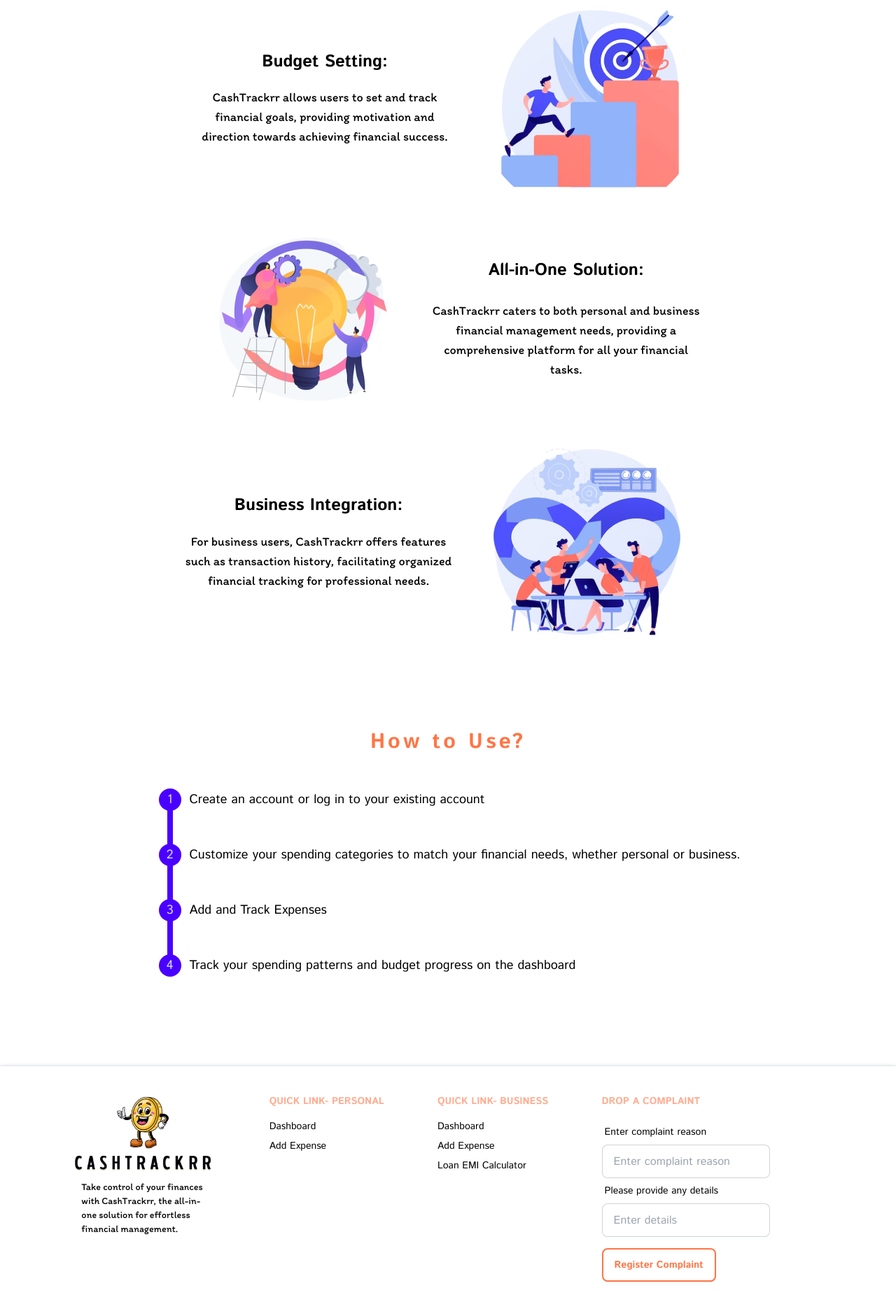
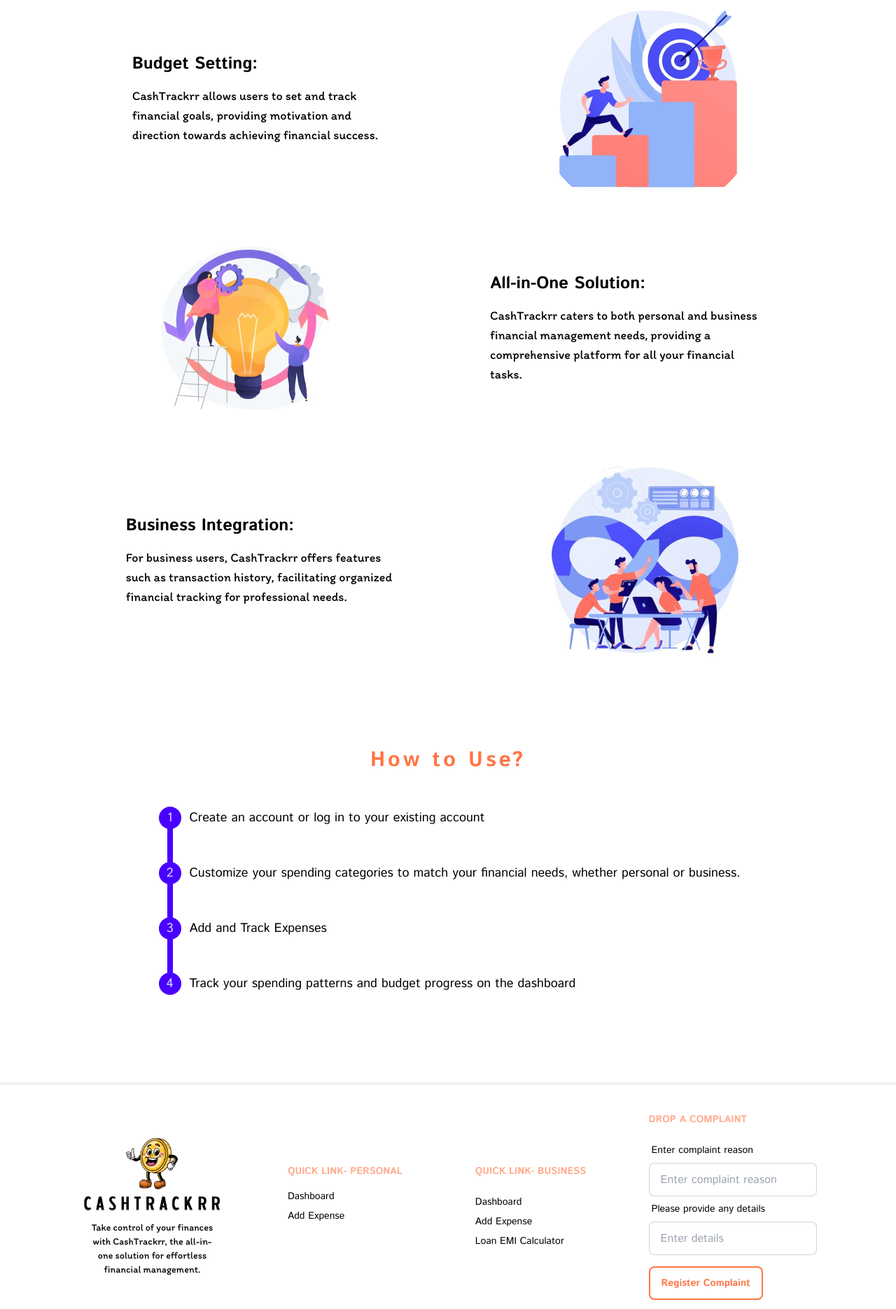
Before and after one commit to kalviumcommunity/S54_Rajashree_Capstone_Expense_Tracker, a React (Vite) app in the folder Client/App/: page / in a window 1280 px wide. Shown: the part 820-2691 px from the top of the page at 70% size. Built offline with nearby package versions, Linux system fonts and the light colour scheme; a web font is replaced by a local one.

Commit message:
created responsiveness for home page

```diff
--- a/Client/App/package.json
+++ b/Client/App/package.json
@@ -4,7 +4,7 @@
   "version": "0.0.0",
   "type": "module",
   "scripts": {
-    "dev": "vite",
+    "dev": "vite --host",
     "build": "vite build",
     "lint": "eslint . --ext js,jsx --report-unused-disable-directives --max-warnings 0",
     "preview": "vite preview"
@@ -14,8 +14,10 @@
     "@emotion/styled": "^11.11.0",
     "@mui/icons-material": "^5.15.14",
     "@mui/material": "^5.15.14",
+    "aos": "^2.3.4",
     "axios": "^1.6.8",
     "chart.js": "^4.4.2",
+    "framer-motion": "^11.0.25",
     "react": "^18.2.0",
     "react-chartjs-2": "^5.2.0",
     "react-dom": "^18.2.0",
--- a/Client/App/src/Components/BeforeLogin/Footer.jsx
+++ b/Client/App/src/Components/BeforeLogin/Footer.jsx
@@ -1,29 +1,38 @@
 import React from 'react'
 import logo from '../../assets/Cashtrackrr-logo.png'
+import InstagramIcon from '@mui/icons-material/Instagram';
+import LinkedInIcon from '@mui/icons-material/LinkedIn';
+import GitHubIcon from '@mui/icons-material/GitHub';
 
 const Footer = () => {
   return (
     <div className='items-center text-black'>
-  <footer className=" flex justify-evenly footer p-10 border-t" style={{boxShadow:"0 0 5px 0 #E0E0E0"}}>
-    <aside className='flex flex-col items-center'>
-      <img src={logo} className='w-52'></img>
-      <p className='w-44'>Take control of your finances with CashTrackrr, the all-in-one solution for effortless financial management.</p>
+      <footer className="flex flex-col md:flex-row items-center  justify-evenly footer p-10 border-t" style={{ boxShadow: "0 0 5px 0 #E0E0E0" }}>
+        <aside className='flex flex-col items-center mb-6 md:mb-0'>
+          <img src={logo} className='w-52' alt="Logo"></img>
+          <p className='w-44 text-center'>Take control of your finances with CashTrackrr, the all-in-one solution for effortless financial management.</p>
         </aside>
-    <nav>
+        <div className='flex md:space-x-24'>
+          <nav >
             <h4 className="footer-title">Quick Link- Personal</h4>
-      <a className="link link-hover">Dashboard</a>
-      <a className="link link-hover">Add Expense</a>
-
+            <div className='flex flex-col space-y-2 mt-4'>
+              <a className="link link-hover block mb-2 md:inline-block md:mb-0 md:mr-4">Dashboard</a>
+              <a className="link link-hover block md:inline-block">Add Expense</a>
+            </div>
           </nav>
-    <nav>
+          <div className='divider divider-horizontal divider-neutral md:hidden'></div>
+          <nav className="flex flex-col">
             <h4 className="footer-title">Quick Link- Business</h4>
-      <a className="link link-hover">Dashboard</a>
-      <a className="link link-hover">Add Expense</a>
-      <a className="link link-hover">Loan EMI Calculator</a>
+            <div className='flex flex-col space-y-2 mt-4'>
+              <a className="link link-hover block mb-2 md:inline-block md:mb-0 md:mr-4">Dashboard</a>
+              <a className="link link-hover block md:inline-block">Add Expense</a>
+              <a className="link link-hover block md:inline-block">Loan EMI Calculator</a>
+            </div>
           </nav>
-    <form action="mailto:rajashreeguha@outlook.com" method="post" enctype="text/plain">
+        </div>
+        <form className='items-center' action="mailto:rajashreeguha@outlook.com" method="post" enctype="text/plain">
           <h4 className="footer-title">Drop a complaint</h4>
-            <fieldset className="form-control w-80">
+          <fieldset className="form-control w-full md:w-auto">
             <label className="label text-black">
               <span className="label-text text-black">Enter complaint reason</span>
             </label>
@@ -39,24 +48,21 @@
             </div>
 
             <div className="join">
-                <button type="submit" className="btn join-item mt-4 bg-transparent" style={{border:"2px solid #FF7545", color:"#FF7545" }}>Register Complaint</button>
+              <button type="submit" className="btn join-item mt-4 bg-transparent" style={{ border: "2px solid #FF7545", color: "#FF7545" }}>Register Complaint</button>
             </div>
           </fieldset>
         </form>
       </footer>
-  <footer className="footer px-24 py-4 border">
-    <aside className="items-center grid-flow-col">
-      <h5>Made by Rajashree</h5>
-    </aside>
-  <nav className="md:place-self-center md:justify-self-end">
+      <footer className="footer  flex justify-between md:px-24 px-4 py-4 border">
+        <div>
+          <h5 className='font-bold'>Made by Rajashree</h5>
+        </div>
         <div className="grid grid-flow-col gap-4">
-      <a><svg xmlns="http://www.w3.org/2000/svg" width="24" height="24" viewBox="0 0 24 24" className="fill-current"><path d="M24 4.557c-.883.392-1.832.656-2.828.775 1.017-.609 1.798-1.574 2.165-2.724-.951.564-2.005.974-3.127 1.195-.897-.957-2.178-1.555-3.594-1.555-3.179 0-5.515 2.966-4.797 6.045-4.091-.205-7.719-2.165-10.148-5.144-1.29 2.213-.669 5.108 1.523 6.574-.806-.026-1.566-.247-2.229-.616-.054 2.281 1.581 4.415 3.949 4.89-.693.188-1.452.232-2.224.084.626 1.956 2.444 3.379 4.6 3.419-2.07 1.623-4.678 2.348-7.29 2.04 2.179 1.397 4.768 2.212 7.548 2.212 9.142 0 14.307-7.721 13.995-14.646.962-.695 1.797-1.562 2.457-2.549z"></path></svg></a>
-      <a><svg xmlns="http://www.w3.org/2000/svg" width="24" height="24" viewBox="0 0 24 24" className="fill-current"><path d="M19.615 3.184c-3.604-.246-11.631-.245-15.23 0-3.897.266-4.356 2.62-4.385 8.816.029 6.185.484 8.549 4.385 8.816 3.6.245 11.626.246 15.23 0 3.897-.266 4.356-2.62 4.385-8.816-.029-6.185-.484-8.549-4.385-8.816zm-10.615 12.816v-8l8 3.993-8 4.007z"></path></svg></a>
-      <a><svg xmlns="http://www.w3.org/2000/svg" width="24" height="24" viewBox="0 0 24 24" className="fill-current"><path d="M9 8h-3v4h3v12h5v-12h3.642l.358-4h-4v-1.667c0-.955.192-1.333 1.115-1.333h2.885v-5h-3.808c-3.596 0-5.192 1.583-5.192 4.615v3.385z"></path></svg></a>
+            <a href="#"><InstagramIcon className="w-6 h-6 fill-current" /></a>
+            <a href="#"><LinkedInIcon className="w-6 h-6 fill-current" /></a>
+            <a href="#"><GitHubIcon className="w-6 h-6 fill-current" /></a>
         </div>
-  </nav>
       </footer>
-
     </div>
   )
 }
--- a/Client/App/src/Components/BeforeLogin/Landingpage.jsx
+++ b/Client/App/src/Components/BeforeLogin/Landingpage.jsx
@@ -1,11 +1,11 @@
-import {React,useState,useEffect} from 'react';
+import React, { useState, useEffect } from 'react';
 import homeBg from '../../assets/home_page_expense.webp';
-import img1 from '../../assets/Ellipse 1.png'
-import img2 from '../../assets/Ellipse 2.png'
-import img3 from '../../assets/Ellipse 3.png'
-import Navbar from './Navbar'
-import Footer from './Footer'
-import {Link} from 'react-router-dom'
+import img1 from '../../assets/Ellipse 1.png';
+import img2 from '../../assets/Ellipse 2.png';
+import img3 from '../../assets/Ellipse 3.png';
+import Navbar from './Navbar';
+import Footer from './Footer';
+import { Link } from 'react-router-dom';
 
 const TypewriterText = ({ text }) => {
   const [displayText, setDisplayText] = useState('');
@@ -24,7 +24,7 @@
   }, [text]);
 
   return (
-    <h1 className="typewriter text-3xl md:text-4xl font-bold font-[inter] mb-4" style={{color:"#FF7545"}}>
+    <h1 className="typewriter text-3xl md:text-4xl font-bold font-[inter] mb-4" style={{ color: '#FF7545' }}>
       {displayText}
     </h1>
   );
@@ -33,58 +33,62 @@
 const Landingpage = () => {
   return (
     <div>
-    <Navbar/>
-      {/* FIRST PAGE  */}
-    <div className="flex flex-col md:flex-row items-center justify-evenly text-black" style={{paddingTop:"120px"}} >
-      <div className="md:w-1/2 p-20">
+      <Navbar />
+      {/* FIRST PAGE */}
+      <div className="flex flex-col md:flex-row items-center justify-evenly text-black" style={{ paddingTop: '120px' }}>
+        <div className="md:w-1/2 p-10 md:p-20">
           <TypewriterText text="Empower Your Finances, Simplify Your Life with CashTrackrr" />
-        <br/>
-        <p className="text-lg md:text-xl mb-8">Discover the power of CashTrackrr, your all-in-one solution for effortless financial management. Track expenses, set budgets, and achieve your financial goals with ease. Our intuitive platform puts you in control, making it simple to manage your money and streamline your life. Join CashTrackrr today and take the first step towards financial freedom.</p>
-          <button className="btn btn-primary text-white border-none px-6" style={{backgroundColor:"#FF7545" ,  fontFamily: "'Istok Web', sans-serif"}}>Explore </button>
+          <br />
+          <p className="text-lg md:text-xl mb-8">
+            Discover the power of CashTrackrr, your all-in-one solution for effortless financial management. Track
+            expenses, set budgets, and achieve your financial goals with ease. Our intuitive platform puts you in
+            control, making it simple to manage your money and streamline your life. Join CashTrackrr today and take the
+            first step towards financial freedom.
+          </p>
+          <button className="btn btn-primary text-white border-none px-6" style={{ backgroundColor: '#FF7545', fontFamily: "'Istok Web', sans-serif" }}>Explore </button>
         </div>
         <div>
-        <img src={homeBg} alt="CashTrackrr" width="700px"/>
+          <img src={homeBg} alt="CashTrackrr" className="w-full max-w-md md:max-w-none" />
         </div>
       </div>
-      {/* SECOND PAGE  */}
-      <div style={{margin:"0 250px" , textAlign:"center"}}>
-      <h1 className="md:text-3xl font-bold text-center" style={{color:"#6193F6", fontFamily:"Istok Web"}}>Why CashTrackrr?</h1>
-
-      {/* first  */}
-      <div className='flex justify-evenly item-center align-center'>
-          <div className='flex flex-col justify-evenly py-20' >
-              <h2 className='md:text-2xl font-bold '>Budget Setting:</h2>
-              <p className='w-96 text-lg'>CashTrackrr allows users to set and track financial goals, providing motivation and direction towards achieving financial success.</p>
+      {/* SECOND PAGE */}
+      <div className="px-4 md:px-0">
+        <h1 className="md:text-3xl font-bold text-center" style={{ color: '#6193F6', fontFamily: 'Istok Web' }}>Why CashTrackrr?</h1>
+        {/* first */}
+        <div className="flex flex-col md:flex-row justify-evenly items-center align-center">
+          <div className="flex flex-col justify-evenly py-8 md:py-20">
+            <h2 className="md:text-2xl font-bold mb-4">Budget Setting:</h2>
+            <p className="w-full md:w-96 text-lg">CashTrackrr allows users to set and track financial goals, providing motivation and direction towards achieving financial success.</p>
           </div>
           <div>
-            <img src={img1}></img>
+            <img src={img1} alt="Budget Setting" className="w-full max-w-xs md:max-w-none" />
           </div>
         </div>
-      {/* second  */}
-      <div className='flex justify-evenly item-center align-center'>
+        {/* second */}
+        <div className="flex flex-col md:flex-row justify-evenly items-center align-center">
           <div>
-            <img src={img2}></img>
+            <img src={img2} alt="All-in-One Solution" className="w-full max-w-xs md:max-w-none" />
           </div>
-          <div className='flex flex-col justify-evenly py-8' >
-              <h2 className='md:text-2xl font-bold '>All-in-One Solution:</h2>
-              <p className='w-96 text-lg'>CashTrackrr caters to both personal and business financial management needs, providing a comprehensive platform for all your financial tasks.</p>
+          <div className="flex flex-col justify-evenly py-8 md:py-20">
+            <h2 className="md:text-2xl font-bold mb-4">All-in-One Solution:</h2>
+            <p className="w-full md:w-96 text-lg">CashTrackrr caters to both personal and business financial management needs, providing a comprehensive platform for all your financial tasks.</p>
           </div>
         </div>
-      {/* third  */}
-      <div className='flex justify-evenly item-center align-center'>
-          <div className='flex flex-col justify-evenly py-20' >
-              <h2 className='md:text-2xl font-bold '>Business Integration:</h2>
-              <p className='w-96 text-lg'>For business users, CashTrackrr offers features such as transaction history, facilitating organized financial tracking for professional needs.</p>
+        {/* third */}
+        <div className="flex flex-col md:flex-row justify-evenly items-center align-center">
+          <div className="flex flex-col justify-evenly py-8 md:py-20">
+            <h2 className="md:text-2xl font-bold mb-4">Business Integration:</h2>
+            <p className="w-full md:w-96 text-lg">For business users, CashTrackrr offers features such as transaction history, facilitating organized financial tracking for professional needs.</p>
           </div>
           <div>
-            <img src={img3}></img>
+            <img src={img3} alt="Business Integration" className="w-full max-w-xs md:max-w-none" />
           </div>
         </div>
       </div>
-      {/* Third Page  */}
-      <div className='mt-24 mb-24'>
-      <h1 className="md:text-3xl font-bold text-center" style={{color:"#FF7545", fontFamily:"Istok Web"}}>How to Use?</h1>
-      <div className='flex justify-center mt-8'>
+      {/* Third Page */}
+      <div className="mt-24 mb-24">
+        <h1 className="md:text-3xl font-bold text-center" style={{ color: '#FF7545', fontFamily: 'Istok Web' }}>How to Use?</h1>
+        <div className="flex justify-center mt-8">
           <ul className="steps steps-vertical text-lg font-medium">
             <li className="step step-primary" style={{ marginBottom: '15px' }}>Create an account or log in to your existing account</li>
             <li className="step step-primary" style={{ marginBottom: '15px' }}>Customize your spending categories to match your financial needs, whether personal or business.</li>
@@ -93,7 +97,7 @@
           </ul>
         </div>
       </div>
-      <Footer/>
+      <Footer />
     </div>
   );
 };
--- a/Client/App/src/Components/BeforeLogin/Navbar.jsx
+++ b/Client/App/src/Components/BeforeLogin/Navbar.jsx
@@ -1,23 +1,17 @@
-import React from 'react';
-import logo from '../../assets/Cashtrackrr-logo.png'
+import React, { useState } from 'react';
+import logo from '../../assets/Cashtrackrr-logo.png';
 import { Link } from 'react-router-dom';
+
 const Navbar = () => {
+  const [menuOpen, setMenuOpen] = useState(false);
+
   return (
-<div style={{width:"100%", borderRadius:"0 0 1vw 1vw" ,backgroundColor:"white", filter:"drop-shadow(0 0 0.5vw #00000050" , position:"fixed" , zIndex:"3", top:0}}>
-<div className="navbar bg-white-100 text-black" style={{padding:"20px 70px"}}>
+    <div style={{ width: "100vw", borderRadius: "0 0 1vw 1vw", backgroundColor: "white", filter: "drop-shadow(0 0 0.5vw #00000050)", position: "fixed", zIndex: "3", top: 0 }}>
+      <div className="navbar bg-white-100 text-black px-10 py-6" style={{ display: "flex", alignItems: "center", justifyContent: "space-between" }}>
         <div className="navbar-start">
-    <div className="dropdown">
-      <div tabIndex={0} role="button" className="btn btn-ghost lg:hidden">
-        <svg xmlns="http://www.w3.org/2000/svg" className="h-5 w-5" fill="none" viewBox="0 0 24 24" stroke="currentColor"><path strokeLinecap="round" strokeLinejoin="round" strokeWidth="2" d="M4 6h16M4 12h8m-8 6h16" /></svg>
+        <img src={logo} className='w-32 lg:w-40' alt="Logo" style={{ display:"flex" , maxWidth: "100%", height: "auto" }}></img>
         </div>
-      <ul tabIndex={0} className="menu menu-sm dropdown-content mt-3 z-[1] p-2 shadow bg-white-100 text-black rounded-box w-52">
-        <li><a>Home</a></li>
-        <li><a>About Us</a></li>
-        <li><a>Contact</a></li>
-      </ul>
-    </div>
-    <img src={logo} className='w-40'></img>
-  </div>
+
         <div className="navbar-center hidden lg:flex">
           <ul className="menu menu-horizontal px-1 space-x-4">
             <li className='text-xl '><a href='/'>Home</a></li>
@@ -25,13 +19,30 @@
             <li className='text-xl '><a >Contact</a></li>
           </ul>
         </div>
-  <div className="navbar-end space-x-6">
+        <div className="navbar-end hidden lg:flex space-x-6">
           <Link to="/login">
-      <button className="btn bg-transparent border border-black w-26" style={{borderWidth:"3px", color:"black",  fontFamily: "'Itim', sans-serif"}}>L O G I N</button>
+            <button className="btn bg-transparent border border-black w-26" style={{ borderWidth: "3px", color: "black", fontFamily: "'Itim', sans-serif" }}>L O G I N</button>
           </Link>
           <Link to="/signup">
-      <button className="btn bg-black border-none w-26" style={{borderWidth:"3px", color:"white",  fontFamily: "'Itim', sans-serif"}}>S I G N U P</button>
+            <button className="btn bg-black border-none w-26" style={{ borderWidth: "3px", color: "white", fontFamily: "'Itim', sans-serif" }}>S I G N U P</button>
           </Link>
+        </div>
+
+        <div className='pr-6'>
+        <div className="dropdown">
+            <div tabIndex={0} role="button" className="btn btn-ghost lg:hidden" onClick={() => setMenuOpen(!menuOpen)}>
+              <svg xmlns="http://www.w3.org/2000/svg" className="h-5 w-5" fill="none" viewBox="0 0 24 24" stroke="currentColor"><path strokeLinecap="round" strokeLinejoin="round" strokeWidth="2" d="M4 6h16M4 12h8m-8 6h16" /></svg>
+            </div>
+            {menuOpen && (
+              <ul tabIndex={0} className="menu menu-sm dropdown-content mt-3 z-[1] p-2 shadow bg-white-100 text-black bg-white rounded-box w-28">
+                <li><a href="/">Home</a></li>
+                <li><a href="/">About Us</a></li>
+                <li><a href="/">Contact</a></li>
+                <li><Link to="/login">Login</Link></li>
+                <li><Link to="/signup">Signup</Link></li>
+              </ul>
+            )}
+          </div>
         </div>
       </div>
     </div>
```
Also changed, not shown: Client/App/src/App.css (+17 -7 lines), Client/App/src/Components/AfterLogin/PersonalMode/PersonalNavbar.jsx (+4 -4 lines), 1 other file (tests, documents, lock files or other folders). Lines whose indentation alone changed are shown as unchanged.
